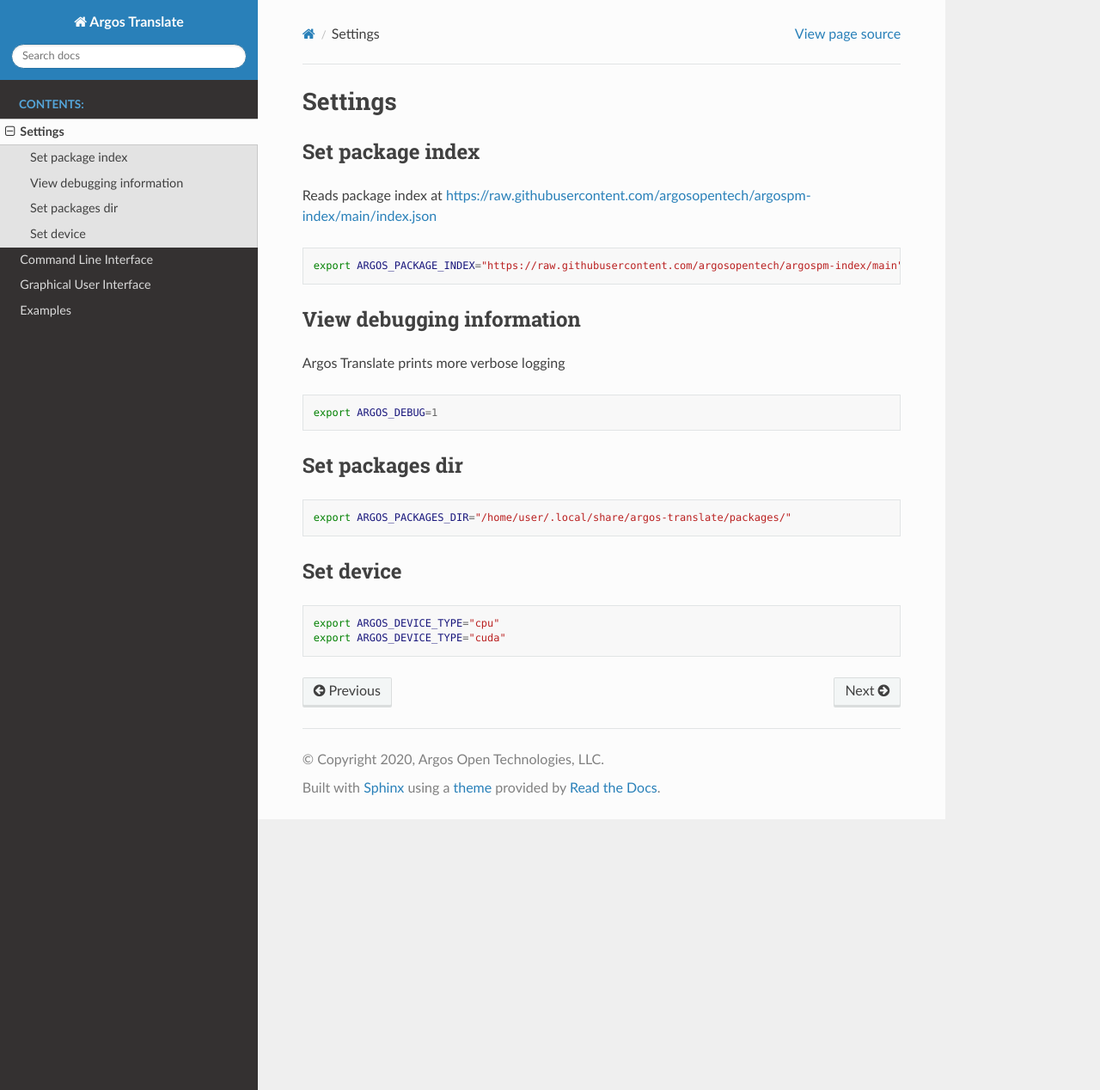
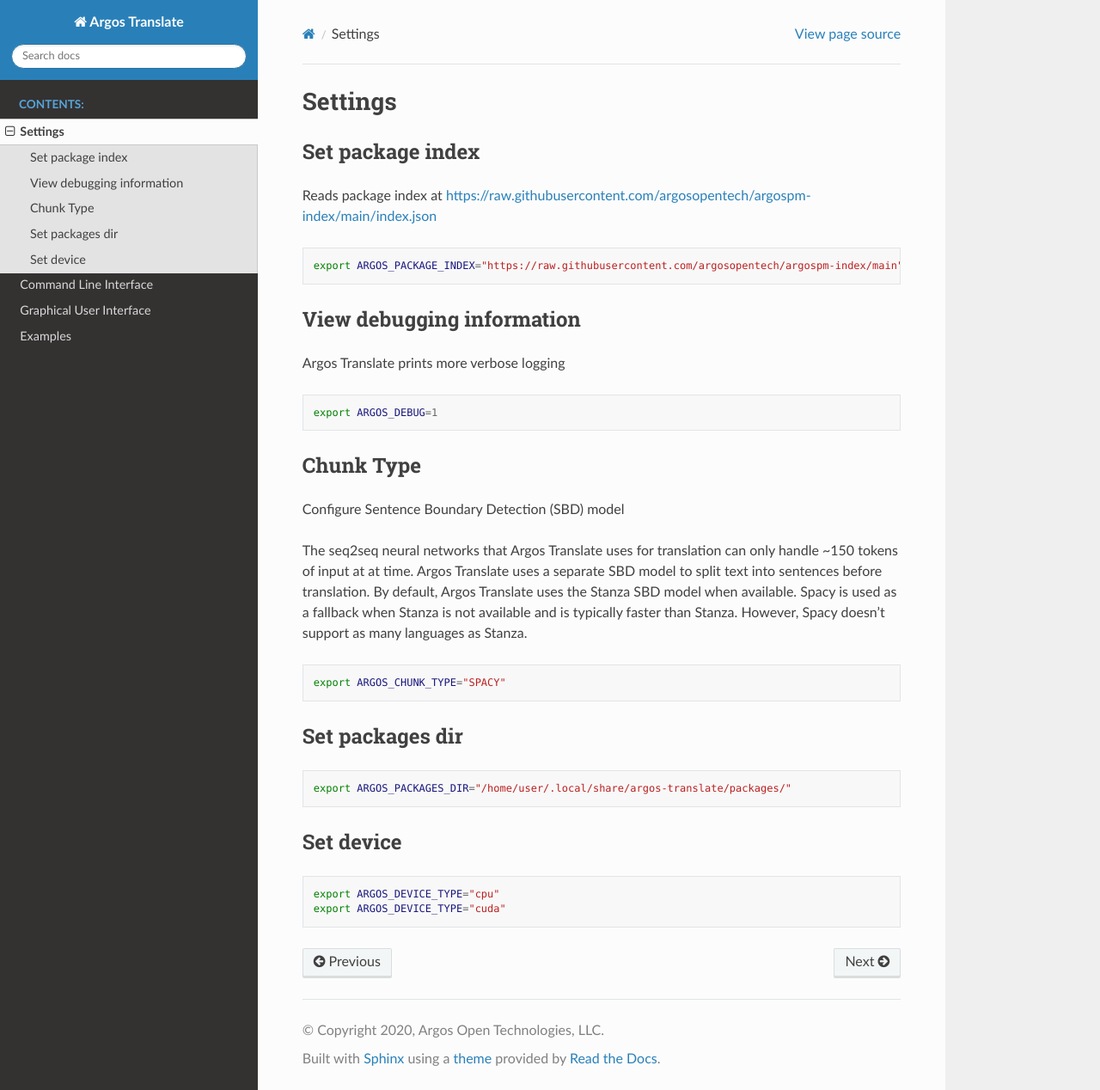
Before and after one commit to argosopentech/argos-translate, a Sphinx documentation site: the page built from docs/source/settings.rst, in a window 1280 px wide and 1268 px high. Shown: the whole window at 86% size. Built offline with Sphinx 7.4.7 and the Read the Docs theme 3.1.0, drawn with Linux system fonts in a browser that asks for light colours; pages that are not in the unit, such as notebooks, are missing from menus.

Commit message:
Add logging and docs for Spacy SBD

```diff
--- a/docs/source/settings.rst
+++ b/docs/source/settings.rst
@@ -21,6 +21,22 @@
 
   export ARGOS_DEBUG=1
 
+Chunk Type
+--------------------------
+
+Configure Sentence Boundary Detection (SBD) model
+
+The seq2seq neural networks that Argos Translate uses for translation can only handle
+~150 tokens of input at at time. Argos Translate uses a separate SBD model to split
+text into sentences before translation. By default, Argos Translate uses the
+Stanza SBD model when available. Spacy is used as a fallback when Stanza is not available
+and is typically faster than Stanza. However, Spacy doesn't support as many languages
+as Stanza.
+
+.. code-block:: sh
+
+  export ARGOS_CHUNK_TYPE="SPACY"
+
 Set packages dir
 ----------------
 
```
Also changed, not shown: 2 other files.
